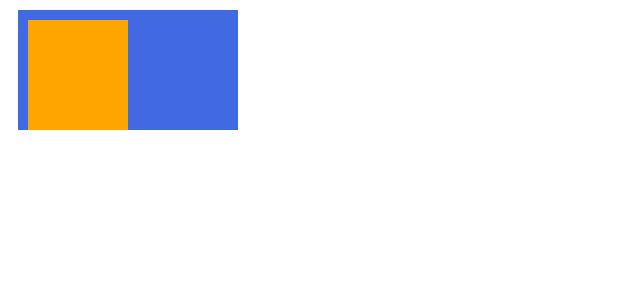
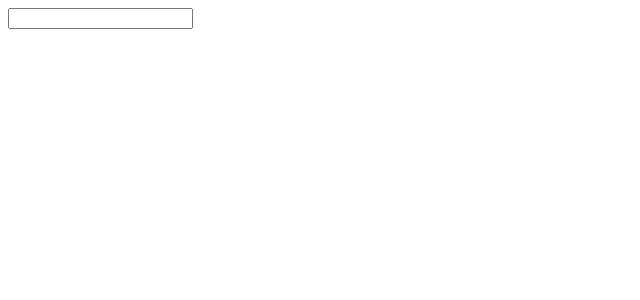
Before and after one commit to JunesWorld/vue3-template-syntax, a Vue app: page / in a window 1280 px wide. Shown: the top 300 px of the page, without its empty margins (0-640 px from the left). Built offline with nearby package versions, Linux system fonts and the light colour scheme.

Commit message:
이벤트 핸들링 - 키 수식어

```diff
--- a/src/App.vue
+++ b/src/App.vue
@@ -1,38 +1,21 @@
 <template>
   <!--
-    @wheel 동작할 때마다 부하가 걸린다.
-    - .passive 사용
-    - 로직의 처리와 화면과 분리
+    Enter = 다른 문자로 대체할 때 케밥케이스로
+    - chaining 가능
+    - @keydown.ctrl.shift.a="handler"
+    - ctrl.shift 누른 상태에서 enter를 눌러야 동작
   -->
-  <div
-    class="parent"
-    @wheel="handler">
-    <div class="child"></div>
-  </div>
+  <input
+    type="text"
+    @keydown.enter="handler" />
 </template>
 
 <script>
 export default {
   methods: {
-    handler(event) {
-      console.log(event)
+    handler() {
+        console.log('Enter!!')
+      }
     }
   }
-}
 </script>
-
-<style scoped lang="scss">
-  .parent {
-    width: 200px;
-    height: 100px;
-    background-color: royalblue;
-    margin: 10px;
-    padding: 10px;
-    overflow: auto; // scroll bar
-    .child {
-      width: 100px;
-      height: 2000px;
-      background-color: orange;
-    }
-  }
-</style>
```
